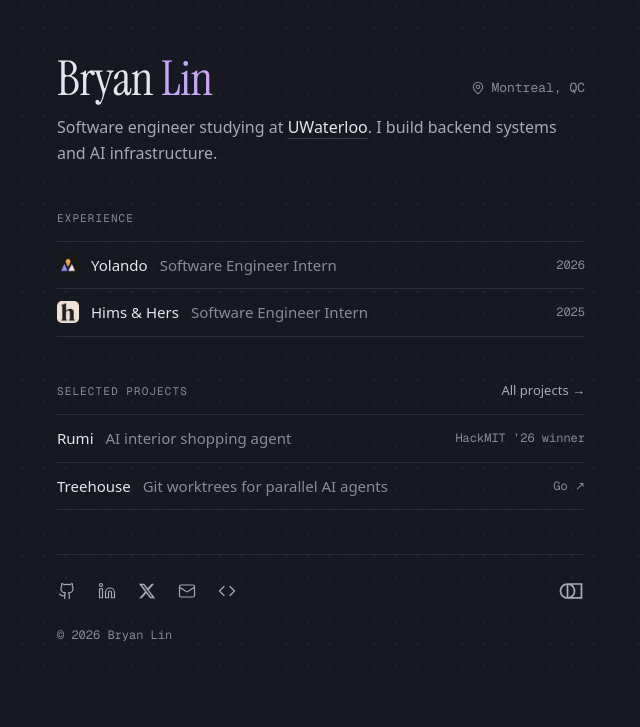
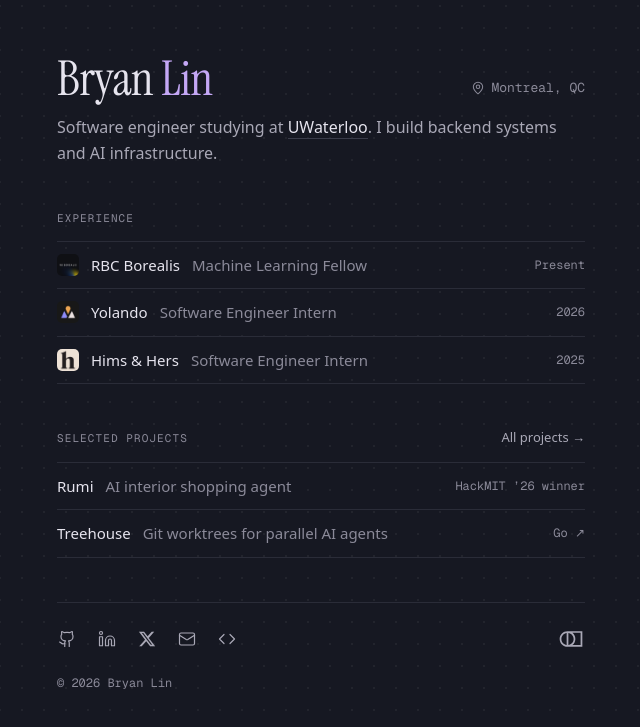
Before and after one commit to Blynkosaur/personal-portfolio-v2, a Next.js app: page / in a window 1280 px wide. Shown: the part 115-842 px from the top of the page, without its empty margins (319-959 px from the left). Before the commit the page ends 800 px from the top, so only its background shows below. Built offline with nearby package versions, Linux system fonts and the light colour scheme; a web font is replaced by a local one.

Commit message:
feat: rbc experience

```diff
--- a/src/app/page.js
+++ b/src/app/page.js
@@ -2,6 +2,7 @@
 import { MapPin } from "lucide-react";
 import FooterBar from "@/components/FooterBar";
 import RollLink from "@/components/RollLink";
+import borealisLogo from "@/assets/borealis_ai_logo.jpeg";
 import yolandoLogo from "@/assets/yolando_logo.jpeg";
 import himsHersLogo from "@/assets/hims__hers_logo.jpeg";
 
@@ -124,6 +125,15 @@
         <h2 className={LABEL_CLASS}>Experience</h2>
         <div className="flex flex-col border-b border-[var(--rule)]">
           <Row
+            href="https://rbcborealis.com"
+            logo={borealisLogo}
+            alt="RBC Borealis logo"
+            name="RBC Borealis"
+            detail="Machine Learning Fellow"
+            meta="Present"
+            blurb="Representation learning for privacy-preserving medical imaging."
+          />
+          <Row
             href="https://yolando.com"
             logo={yolandoLogo}
             alt="Yolando logo"
```
Also changed, not shown: src/assets/borealis_ai_logo.jpeg (added).
